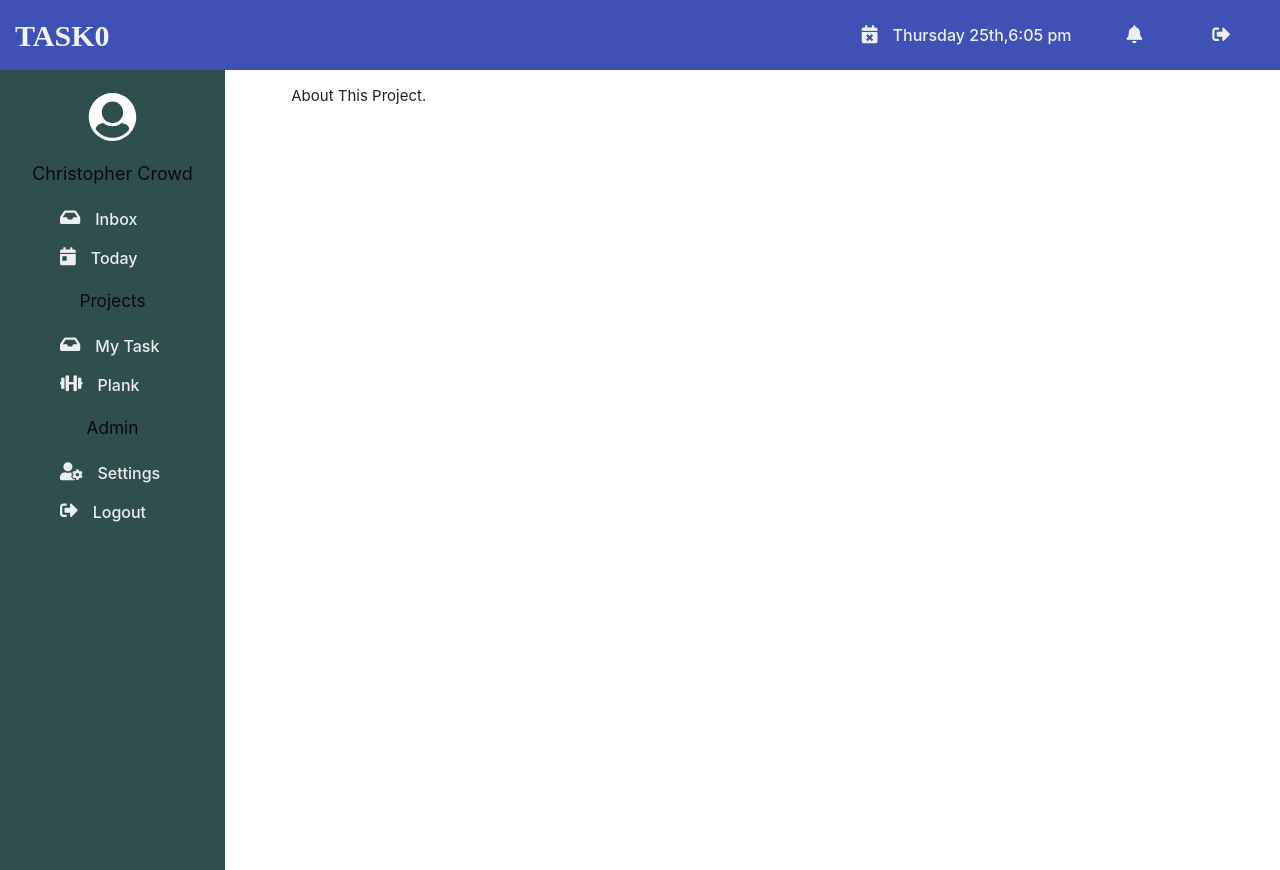
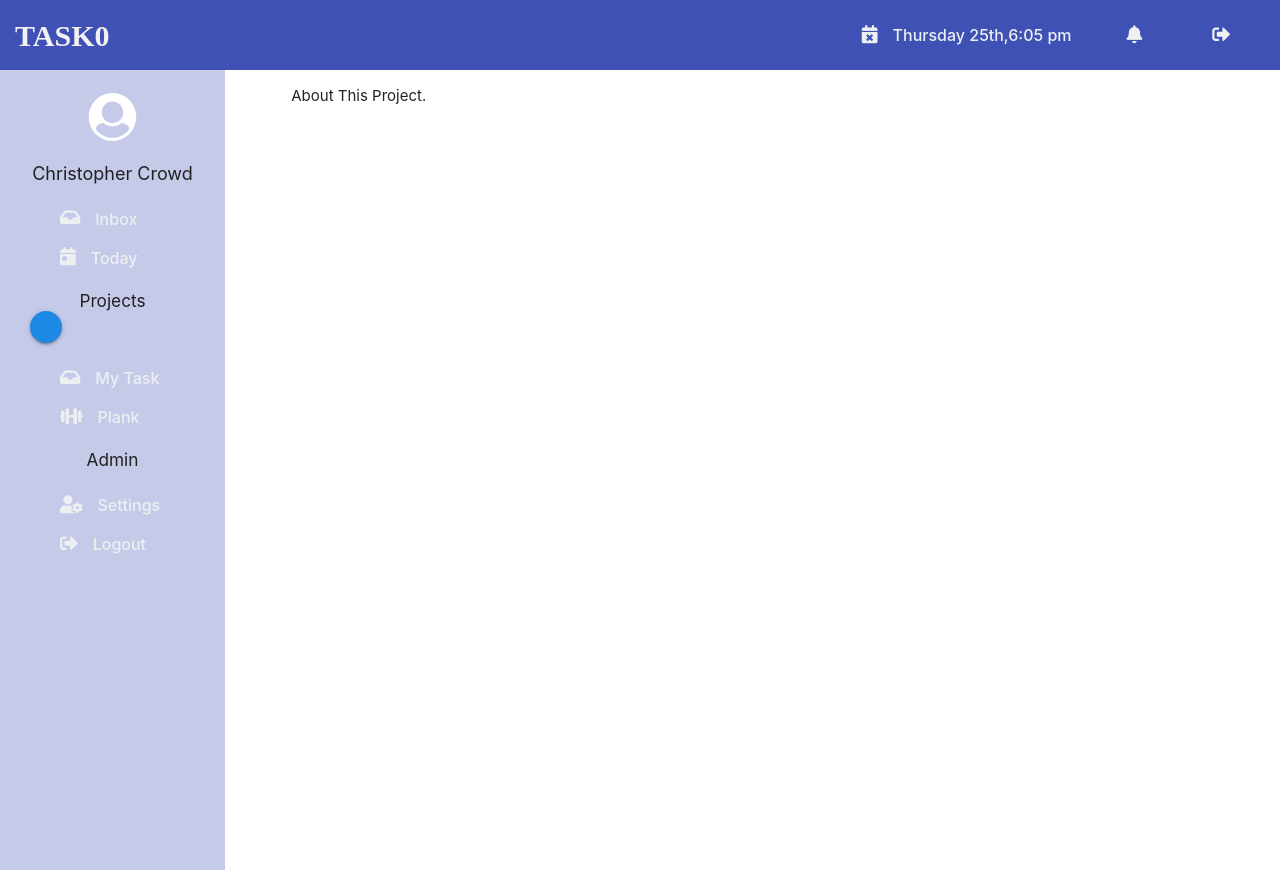
Before and after one commit to zenonn37/tasks, a React (Create React App) app: page /about in a window 1280 px wide. Built offline with nearby package versions, Linux system fonts and the light colour scheme.

Commit message:
added modal

```diff
--- a/src/App.js
+++ b/src/App.js
@@ -11,6 +11,7 @@ import { Router, Route, Switch } from "react-router-dom";
 import { Provider } from "react-redux";
 import history from "./history";
 import store from "./store";
+import ProjectModal from './components/ProjectModal';
 
 function App() {
 
@@ -27,6 +28,7 @@ function App() {
           <Navbar />
           <main className="main-content">
             <SideBar />
+            <ProjectModal />
             <div className="content">
               <div className="container">
                 <Switch>
--- /dev/null
+++ b/src/components/ProjectModal.js
@@ -0,0 +1,75 @@
+import React from 'react'
+import { useState } from 'react';
+import { useDispatch } from 'react-redux';
+import { newProject } from '../actions/project.action'
+
+function ProjectModal() {
+    const dispatch = useDispatch();
+    const [name, setName] = useState('');
+    const [comments, setComments] = useState('');
+
+    const onSubmit = (e) => {
+        e.preventDefault();
+        const data = {
+            name: name,
+            comments: comments,
+            color: '#303F9F'
+        }
+        dispatch(newProject(data));
+    }
+    return (
+        <div id="add-project-modal" className="modal" style={modalStyle}>
+            <div className="modal-content">
+
+                <div className="row">
+
+                    <div className="input-field">
+                        <input
+                            type="text"
+                            name="name"
+                            value={name}
+                            onChange={e => setName(e.target.value)}
+
+                        />
+
+                        <label htmlFor="name" className=
+                            "active">
+                            Project Title
+                      </label>
+
+                    </div>
+                </div>
+                <div className="row">
+
+                    <div className="input-field">
+                        <textarea
+                            type="text"
+                            name="comments"
+                            value={comments}
+                            onChange={e => setComments(e.target.value)}
+                            className="materialize-textarea"
+
+                        />
+
+                        <label htmlFor="comments">
+                            Comments
+  </label>
+
+                    </div>
+                </div>
+
+
+
+
+
+            </div>
+        </div>
+    )
+
+
+}
+const modalStyle = {
+    width: '40%',
+    height: '40%'
+}
+export default ProjectModal
--- a/src/components/side/SideBar.js
+++ b/src/components/side/SideBar.js
@@ -30,6 +30,8 @@ function SideBar() {
 
 
             <h6>Projects</h6>
+            <a href="#add-project-modal" className="btn-floating btn-small blue darken-1 modal-trigger">
+            </a>
 
             <div className="menu">
 
--- a/src/pages/Task.js
+++ b/src/pages/Task.js
@@ -4,6 +4,7 @@ import { useSelector, useDispatch } from 'react-redux'
 import { getProject } from '../actions/project.action'
 //import { loadingAction } from '../actions/base_Action'
 import InputComponent from '../components/InputComponent'
+
 
 function Task() {
 
--- a/src/styles/modules/_sidebar.scss
+++ b/src/styles/modules/_sidebar.scss
@@ -2,9 +2,13 @@
 
 .sidebar{
     flex:0 0 15em;
-    background-color: darkslategrey;
+    background-color: $light-primary;
     padding: 1rem 2rem 0 2rem;
-    transition: margin-left .3s ease-out;
+    @include transitions(.4s, ease-out);
+    &:hover{
+        flex:0 0 14.5rem;
+    }
+
     h6{
       text-align: center;
     }
@@ -36,9 +40,10 @@
         }
         a{
             padding: 0.5rem;
-            transition: padding-left .3s ease, background-color;
+
+            @include transitions(.3s,ease-out);
             &:hover{
-                padding-left: 1.5em;
+                padding-left: .9em;
                 // background-color: azure;
             }
         }
--- a/src/styles/style.css
+++ b/src/styles/style.css
@@ -2,10 +2,16 @@
   -webkit-box-flex: 0;
       -ms-flex: 0 0 15em;
           flex: 0 0 15em;
-  background-color: darkslategrey;
+  background-color: #C5CAE9;
   padding: 1rem 2rem 0 2rem;
-  -webkit-transition: margin-left .3s ease-out;
-  transition: margin-left .3s ease-out;
+  -webkit-transition: all 0.4s ease-out;
+  transition: all 0.4s ease-out;
+}
+
+.sidebar:hover {
+  -webkit-box-flex: 0;
+      -ms-flex: 0 0 14.5rem;
+          flex: 0 0 14.5rem;
 }
 
 .sidebar h6 {
@@ -55,12 +61,12 @@
 
 .sidebar .menu a {
   padding: 0.5rem;
-  -webkit-transition: padding-left .3s ease, background-color;
-  transition: padding-left .3s ease, background-color;
+  -webkit-transition: all 0.3s ease-out;
+  transition: all 0.3s ease-out;
 }
 
 .sidebar .menu a:hover {
-  padding-left: 1.5em;
+  padding-left: .9em;
 }
 
 header {
@@ -110,6 +116,7 @@ body {
 
 h1, h2, h3, h4, h5, h6 {
   margin: 0;
+  color: #212121;
 }
 
 i {
--- a/src/styles/style.scss
+++ b/src/styles/style.scss
@@ -24,6 +24,7 @@ body{
 
 h1,h2,h3,h4,h5,h6{
     margin:0;
+    color: $primary-text;
 }
 i{
 margin: 0 1rem;
```
Also changed, not shown: 1 other file (tests, documents, lock files or other folders).
